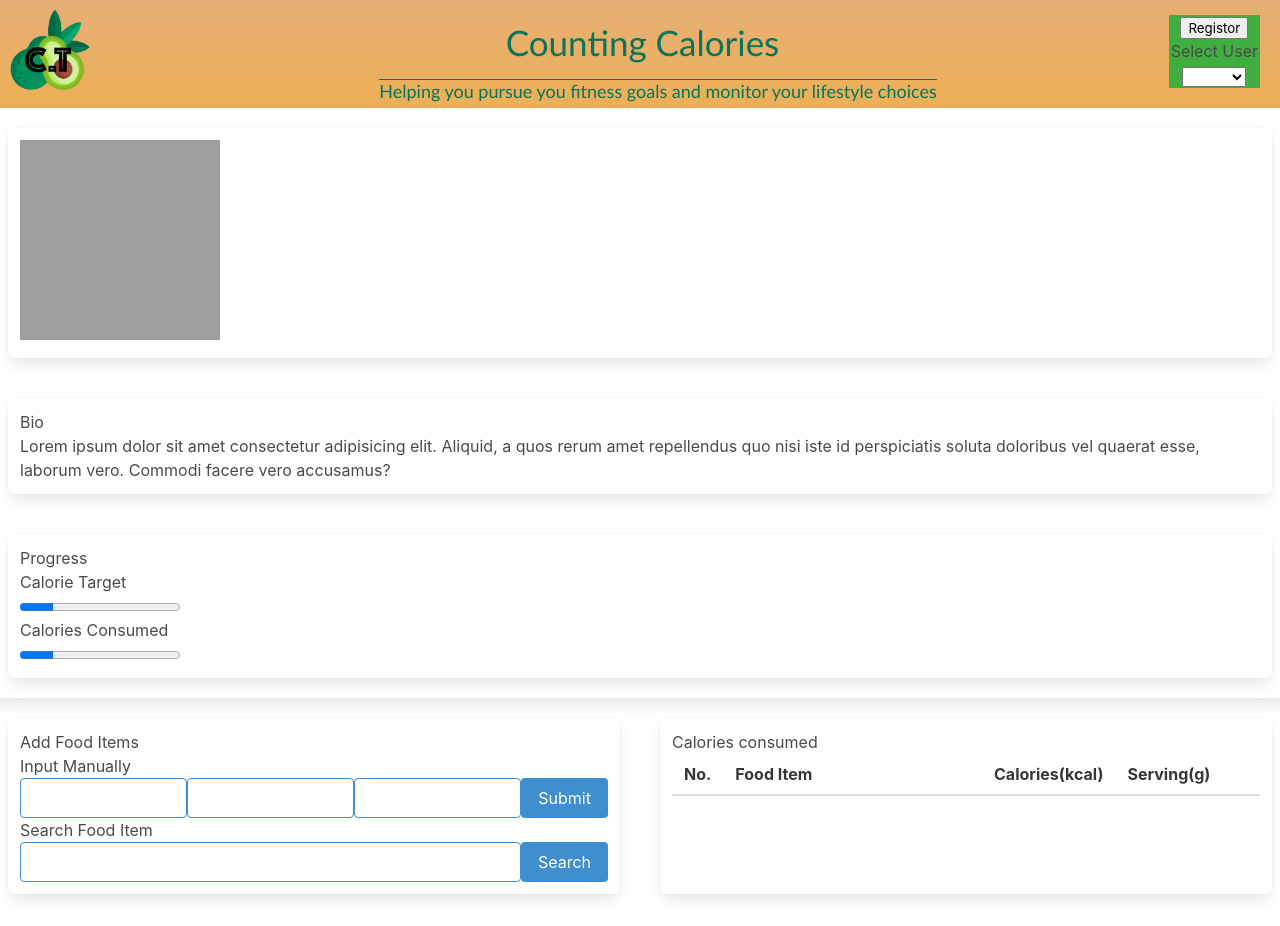
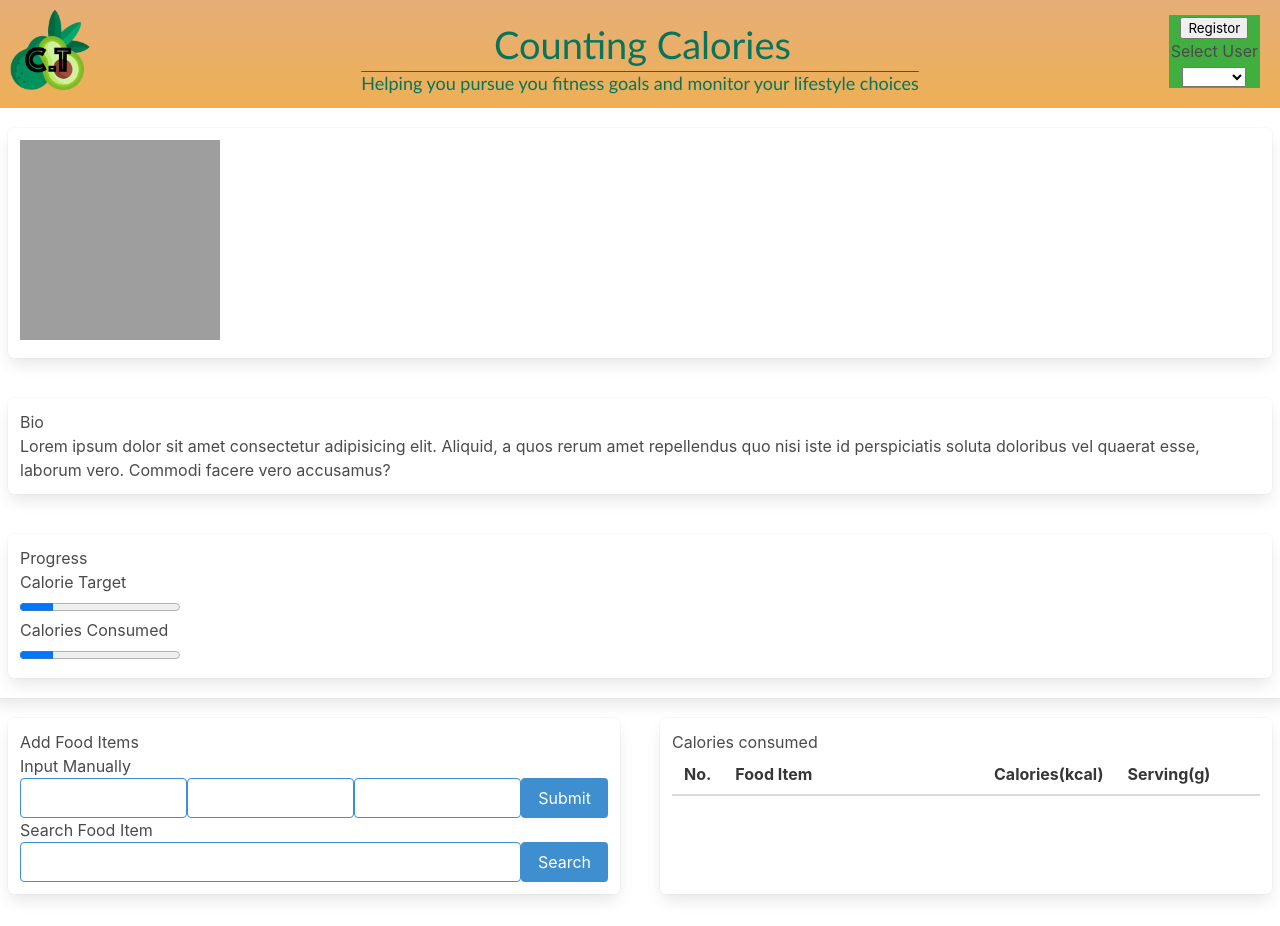
Before and after one commit to uot-project-grp/project01-calorie-tracker, a plain HTML site: page index.html in a window 1280 px wide. Drawn offline with nearby package versions, Linux system fonts and the light colour scheme; grey boxes are pictures that could not be loaded; a web font is replaced by a local one.

Commit message:
header text aligned and button adjusted

```diff
--- a/assets/css/style.css
+++ b/assets/css/style.css
@@ -9,10 +9,9 @@
   /* Title */
 .titleHero {
     text-align: center;
-    font-size: 35px;
+    font-size: 38px;
     font-family: "Optima", sans-serif;
     color: rgb(9, 116, 89);
-    font-weight: bold;
     margin-top: 1px;
     text-indent: 5px;
     padding: 5px;
@@ -20,7 +19,6 @@
 
  /* Logo */
 .logo {
-    font-weight: bold;
     text-align: left;
     position: absolute;
     left: 10px;
@@ -42,8 +40,7 @@
     line-height: 0%;
     white-space: nowrap;
     margin: 10px 0;
-    margin-top: -1em;
-    text-indent: 2em;
+    margin-top: -30px;
     padding: 35px;
 }
 
--- a/assets/js/script.js
+++ b/assets/js/script.js
@@ -7,8 +7,6 @@ function myFunction() {
 function redirct () {
     location.href = "user.html"
 }
-
-
 
 
   /* Closing the dropdown menu if the user clicks outside of it */
```
